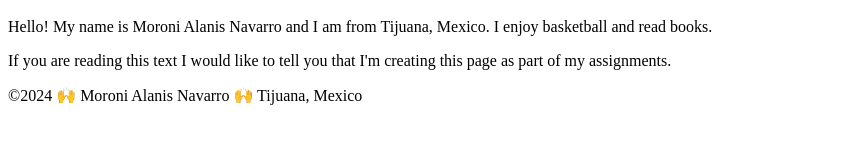
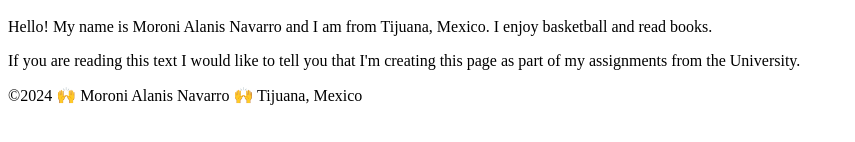
Before and after one commit to moroninavarro/wdd130, a plain HTML site: page index.html in a window 1280 px wide. Shown: the part 338-480 px from the top of the page, without its empty margins (0-855 px from the left). Drawn offline with Linux system fonts and the light colour scheme.

Commit message:
Update index.html

```diff
--- a/index.html
+++ b/index.html
@@ -17,7 +17,7 @@
     <h1>Moroni Alanis Navarro | WDD 130</h1>
     <img src="my_picture.jpg" alt="Hello, my name is Moroni Alanis Navarro" width="200">
     <p>Hello! My name is Moroni Alanis Navarro and I am from Tijuana, Mexico. I enjoy basketball and read books.</p>
-    <p>If you are reading this text I would like to tell you that I'm creating this page as part of my assignments. </p>
+    <p>If you are reading this text I would like to tell you that I'm creating this page as part of my assignments from the University. </p>
 </main>
 
 <footer>
```
